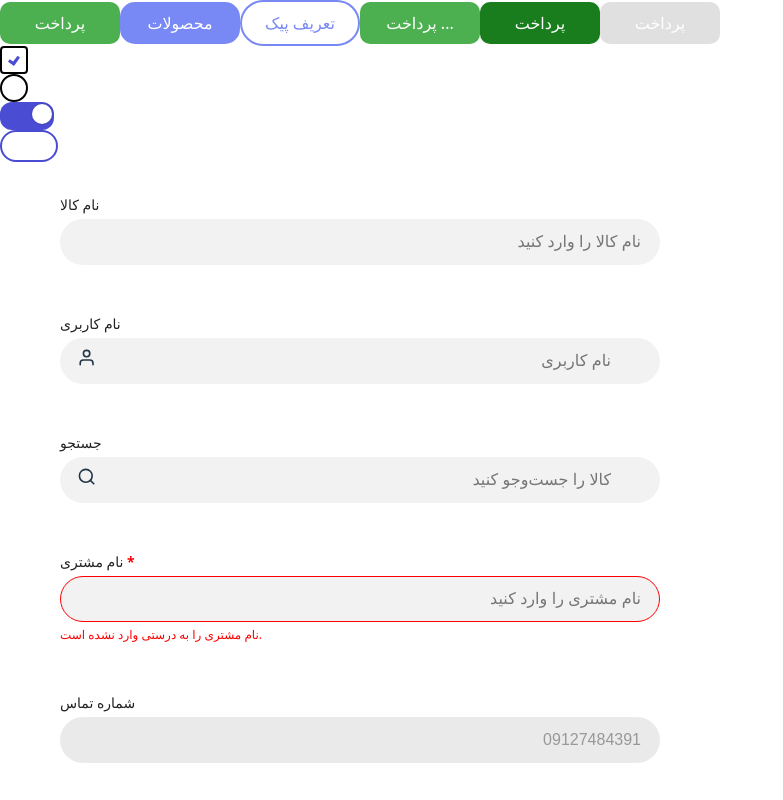
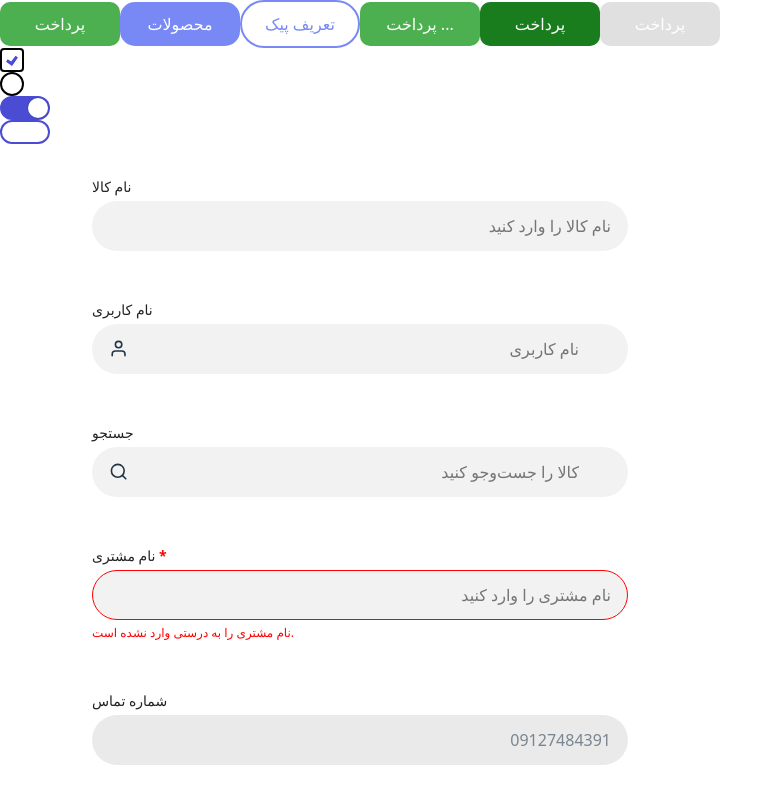
Before and after one commit to mahdi-esmaeelnezhad/refah-project, a React (Vite) app: page / in a window 1280 px wide. Shown: the top 800 px of the page, without its empty margins (0-783 px from the left). Built offline with nearby package versions, Linux system fonts and the light colour scheme.

Commit message:
add css reset

```diff
--- a/src/App.css
+++ b/src/App.css
@@ -60,6 +60,14 @@
   --color-coming-soon: #e27220;
 }
 
+html,
+body {
+  /* width: 100%;
+  max-width: 1920px;
+  height: 100%;
+  max-height: 972px; */
+}
+
 .shadow {
   box-shadow: 0px 4px 20px 2px rgba(0, 0, 0, 0.2);
   border-radius: 12px;
@@ -88,3 +96,89 @@
   font-size: 15px;
   line-height: 19px;
 }
+
+/* Modern CSS Reset (2024) */
+:root {
+  color-scheme: light dark;
+}
+
+/* Box sizing rules */
+*,
+*::before,
+*::after {
+  box-sizing: border-box;
+  margin: 0;
+  padding: 0;
+}
+
+/* Remove default margin */
+body,
+h1,
+h2,
+h3,
+h4,
+h5,
+h6,
+p,
+figure,
+blockquote,
+dl,
+dd {
+  margin: 0;
+}
+
+/* Remove list styles (bullets/numbers) */
+ol,
+ul {
+  list-style: none;
+}
+
+/* Make images easier to work with */
+img,
+picture,
+video,
+canvas,
+svg {
+  display: block;
+  max-width: 100%;
+  height: auto;
+}
+
+/* Inherit fonts for inputs and buttons */
+input,
+button,
+textarea,
+select {
+  font: inherit;
+  color: inherit;
+}
+
+/* Remove default button styles */
+button {
+  background: none;
+  border: none;
+  cursor: pointer;
+}
+
+/* Remove animations for reduced motion */
+@media (prefers-reduced-motion: reduce) {
+  *,
+  *::before,
+  *::after {
+    animation-duration: 0.01ms !important;
+    animation-iteration-count: 1 !important;
+    transition-duration: 0.01ms !important;
+    scroll-behavior: auto !important;
+  }
+}
+
+/* Focus styles for accessibility */
+:focus-visible {
+  outline: 2px solid currentColor;
+  outline-offset: 2px;
+}
+
+/* Root stacking context */
+#root {
+  isolation: isolate;
+}
```
Also changed, not shown: 1 other file (tests, documents, lock files or other folders).
